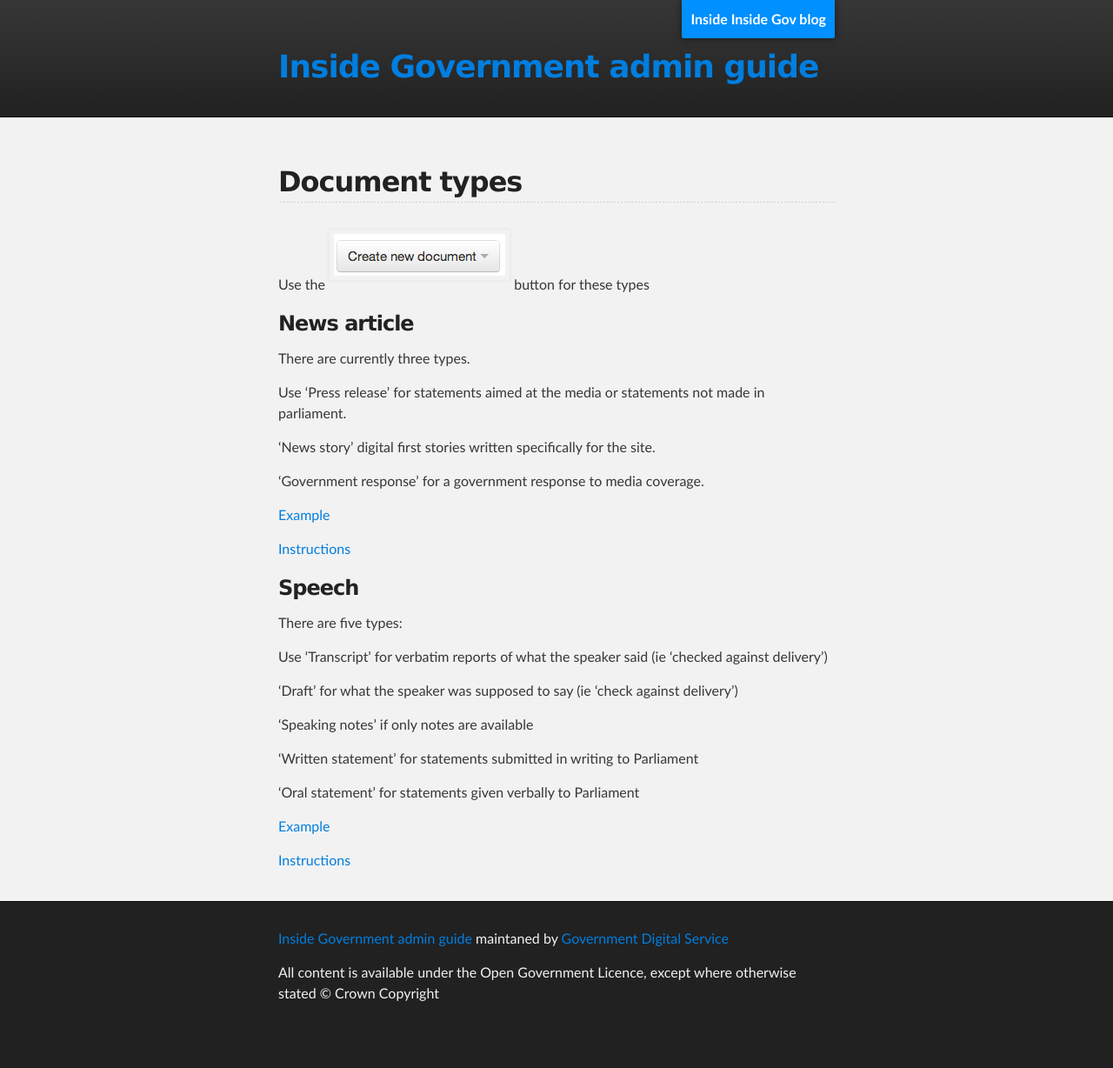
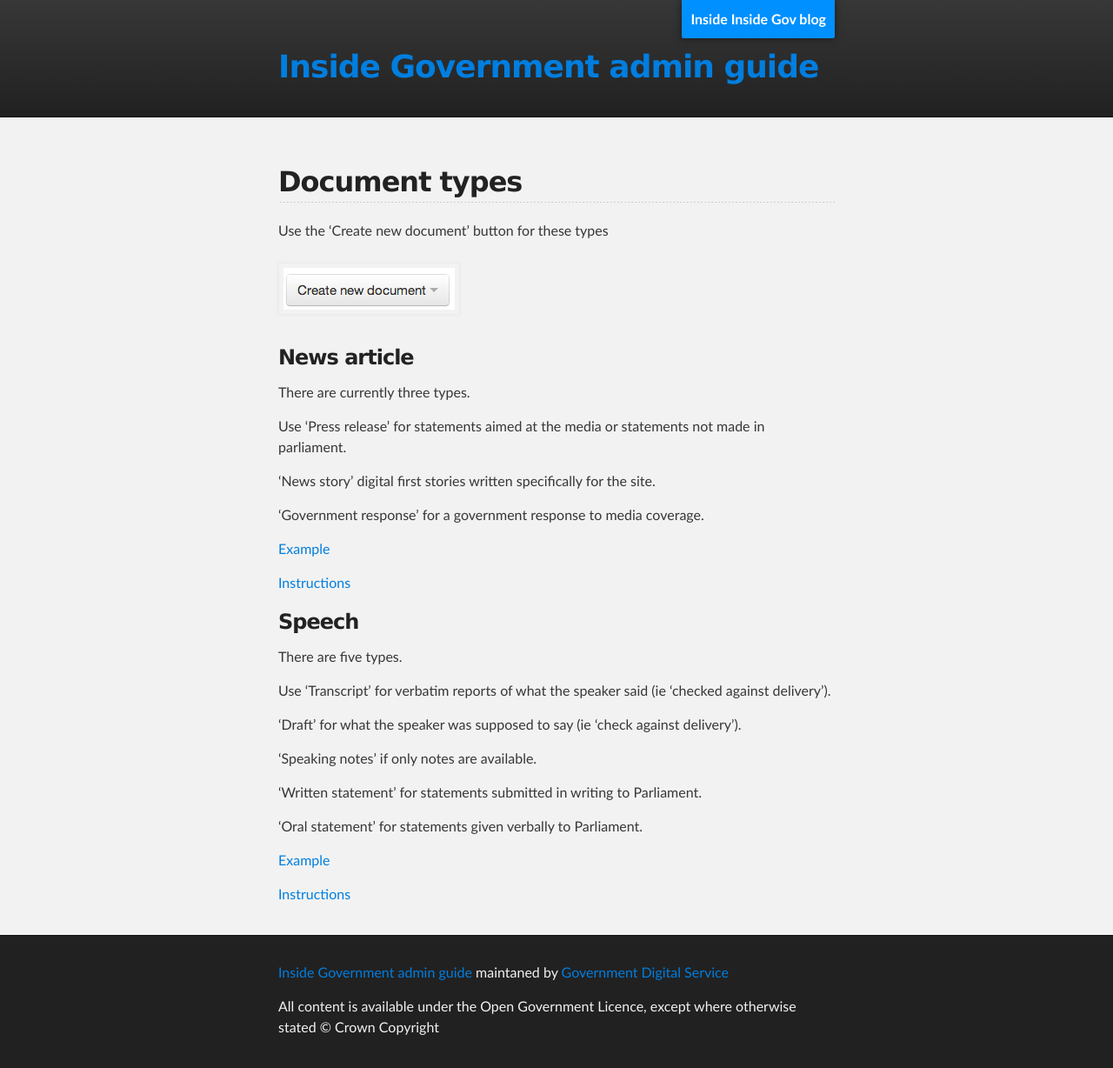
Before and after one commit to alphagov/inside-government-admin-guide, a Jekyll site: the page built from creating-documents/document-types.md, in a window 1280 px wide. Shown: the whole page at 87% size. Built offline with Jekyll 4.4.1, drawn with Linux system fonts in a browser that asks for light colours; before the commit the page ends 1189 px from its top, so only the background shows below that.

Commit message:
Testing doc types page again

```diff
--- a/creating-documents/document-types.md
+++ b/creating-documents/document-types.md
@@ -5,9 +5,9 @@
 
 ## Document types
 
-Use the ![Document types 1](document-types-1.png) button for these types
+Use the 'Create new document' button for these types
 
-
+![Document types 1](document-types-1.png)
 
 
 ### News article
@@ -20,26 +20,24 @@
 
 'Government response' for a government response to media coverage.
 
-
 [Example](https://www.gov.uk/government/news/royal-navy-destroyer-to-join-ballistic-defence-trial)
-
 
 [Instructions](creating-a-new-doc.html)
 
 
 ### Speech
 
-There are five types:
+There are five types.
 
-Use 'Transcript' for verbatim reports of what the speaker said (ie ‘checked against delivery’)
+Use 'Transcript' for verbatim reports of what the speaker said (ie ‘checked against delivery’).
 
-'Draft' for what the speaker was supposed to say (ie ‘check against delivery’)
+'Draft' for what the speaker was supposed to say (ie ‘check against delivery’).
 
-'Speaking notes' if only notes are available
+'Speaking notes' if only notes are available.
 
-'Written statement' for statements submitted in writing to Parliament
+'Written statement' for statements submitted in writing to Parliament.
 
-'Oral statement' for statements given verbally to Parliament
+'Oral statement' for statements given verbally to Parliament.
 
 [Example](https://www.gov.uk/government/speeches/2012-uk-bus-awards-lunch-speech)
 
```
